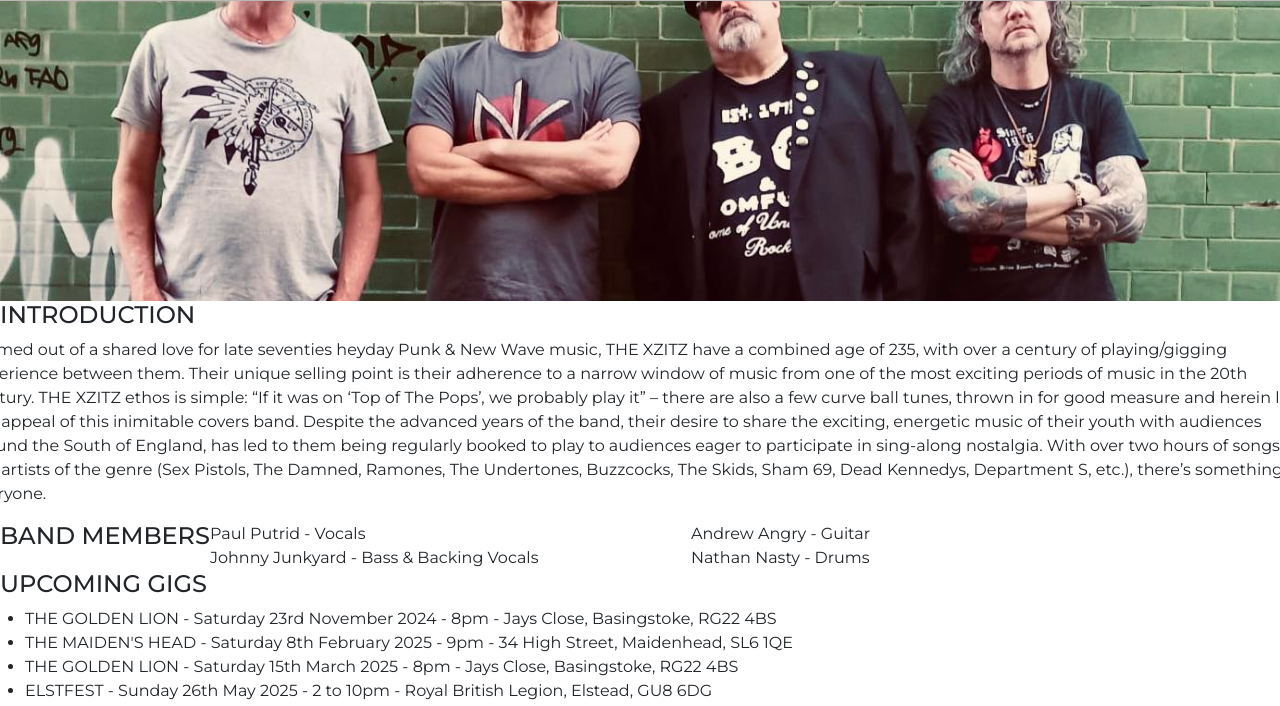
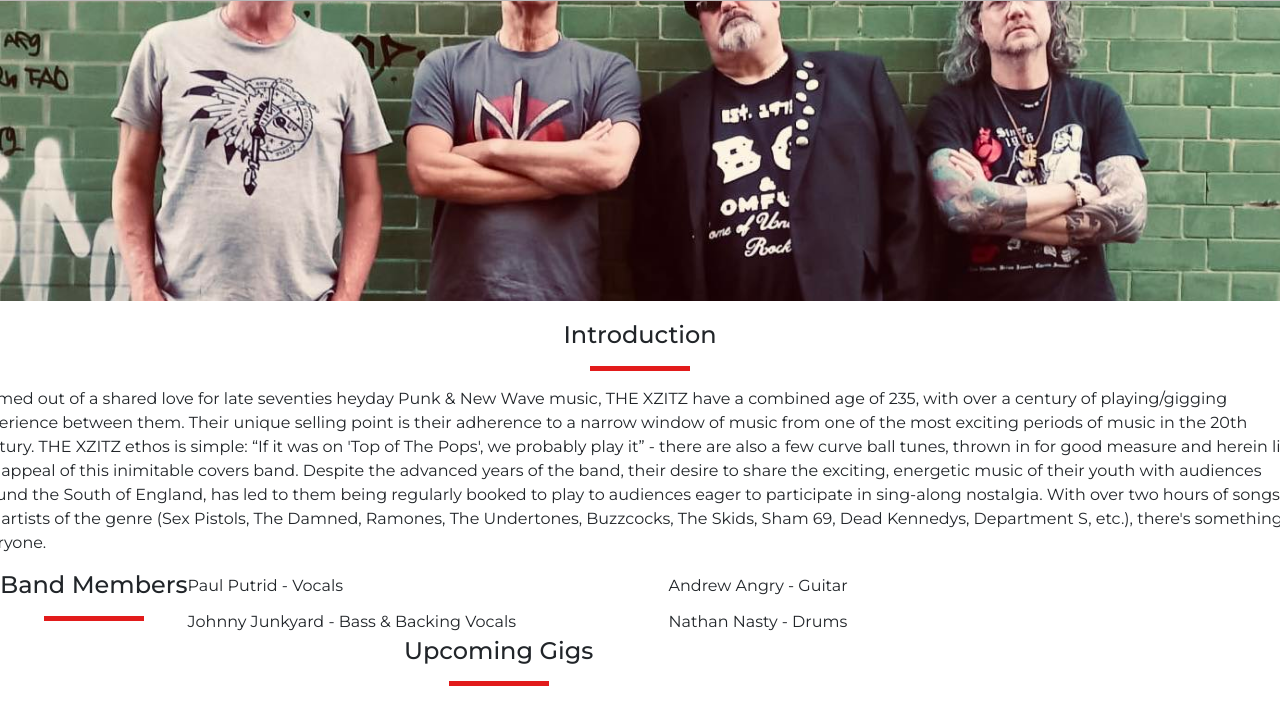
Before and after one commit to ubi-feher/Milestone_Project_1, a plain HTML site: page index.html in a window 1280 px wide. Shown: the part 149-855 px from the top of the page. Drawn offline with nearby package versions, Linux system fonts and the light colour scheme.

Commit message:
STYLE added block dividers to containers in body

```diff
--- a/assets/css/style.css
+++ b/assets/css/style.css
@@ -30,12 +30,24 @@ header{
 
 }
 
-/*-----------------Containers*/
+/*-----------------Body Containers*/
+.container-title{
+    text-align: center;
+}
 .hero-container{
     width: 100%;
     height: 300px;
 }
-
+.intro-container{
+    margin-top: 20px;
+}
+/*-----------------Block divider*/
+.block-divider {
+    width: 100px;
+    height: 5px;
+    border: 0;
+    background-color: #e00909ec;
+}
 /*-----------------Hover.css*/
 .hvr-sweep-to-right:before {
     background: rgba(97, 95, 95, 0.2);
--- a/index.html
+++ b/index.html
@@ -44,14 +44,15 @@
     <div class="row no-gutters intro-container">
         <div class="row">
             <div class="col-12">
-                <h4 class="text-uppercase">Introduction</h4>
+                <h4 class="container-title">Introduction</h4>
+                <hr class="block-divider block-divider">
             </div>
         <div class="row">
             <p >Formed out of a shared love for late seventies heyday Punk & New Wave music, THE XZITZ have a combined age of 235, with over a century of playing/gigging experience between them.
                 Their unique selling point is their adherence to a narrow window of music from one of the most exciting periods of music in the 20th century.
-                THE XZITZ ethos is simple: “If it was on ‘Top of The Pops’, we probably play it” – there are also a few curve ball tunes, thrown in for good measure and herein lies the appeal of this inimitable covers band.
+                THE XZITZ ethos is simple: “If it was on 'Top of The Pops', we probably play it” - there are also a few curve ball tunes, thrown in for good measure and herein lies the appeal of this inimitable covers band.
                 Despite the advanced years of the band, their desire to share the exciting, energetic music of their youth with audiences around the South of England, has led to them being regularly booked to play to audiences eager to participate in sing-along nostalgia.
-                With over two hours of songs by the artists of the genre (Sex Pistols, The Damned, Ramones, The Undertones, Buzzcocks, The Skids, Sham 69, Dead Kennedys, Department S, etc.), there’s something for everyone.
+                With over two hours of songs by the artists of the genre (Sex Pistols, The Damned, Ramones, The Undertones, Buzzcocks, The Skids, Sham 69, Dead Kennedys, Department S, etc.), there's something for everyone.
                 </p>
         </div>
     </div>
@@ -59,7 +60,8 @@
     <div class="row no-gutters band-members-container">
         <div class="row">
             <div class="col-12">
-                <h4 class="text-uppercase">Band Members</h4>
+                <h4 class="container-title">Band Members</h4>
+                <hr class="block-divider block-divider">
             </div>
         </div>
         <div class="row align-items-center">
@@ -71,13 +73,14 @@
         </div>
       </div>
     <!--Upcoming Gigs-->
-    <div class="row no-gutters intro-container">
+    <div class="row no-gutters upcoming-gigs-container">
         <div class="row">
             <div class="col-12">
-                <h4 class="text-uppercase">Upcoming Gigs</h4>
+                <h4 class="container-title">Upcoming Gigs</h4>
+                <hr class="block-divider block-divider">
             </div>
             <div>
-                <ul>
+                <ul class="align-items-center">
                     <li>THE GOLDEN LION - Saturday 23rd November 2024 - 8pm - Jays Close, Basingstoke, RG22 4BS</li>
                     <li>THE MAIDEN'S HEAD - Saturday 8th February 2025 - 9pm - 34 High Street, Maidenhead, SL6 1QE</li>
                     <li>THE GOLDEN LION - Saturday 15th March 2025 - 8pm - Jays Close, Basingstoke, RG22 4BS</li>
```
